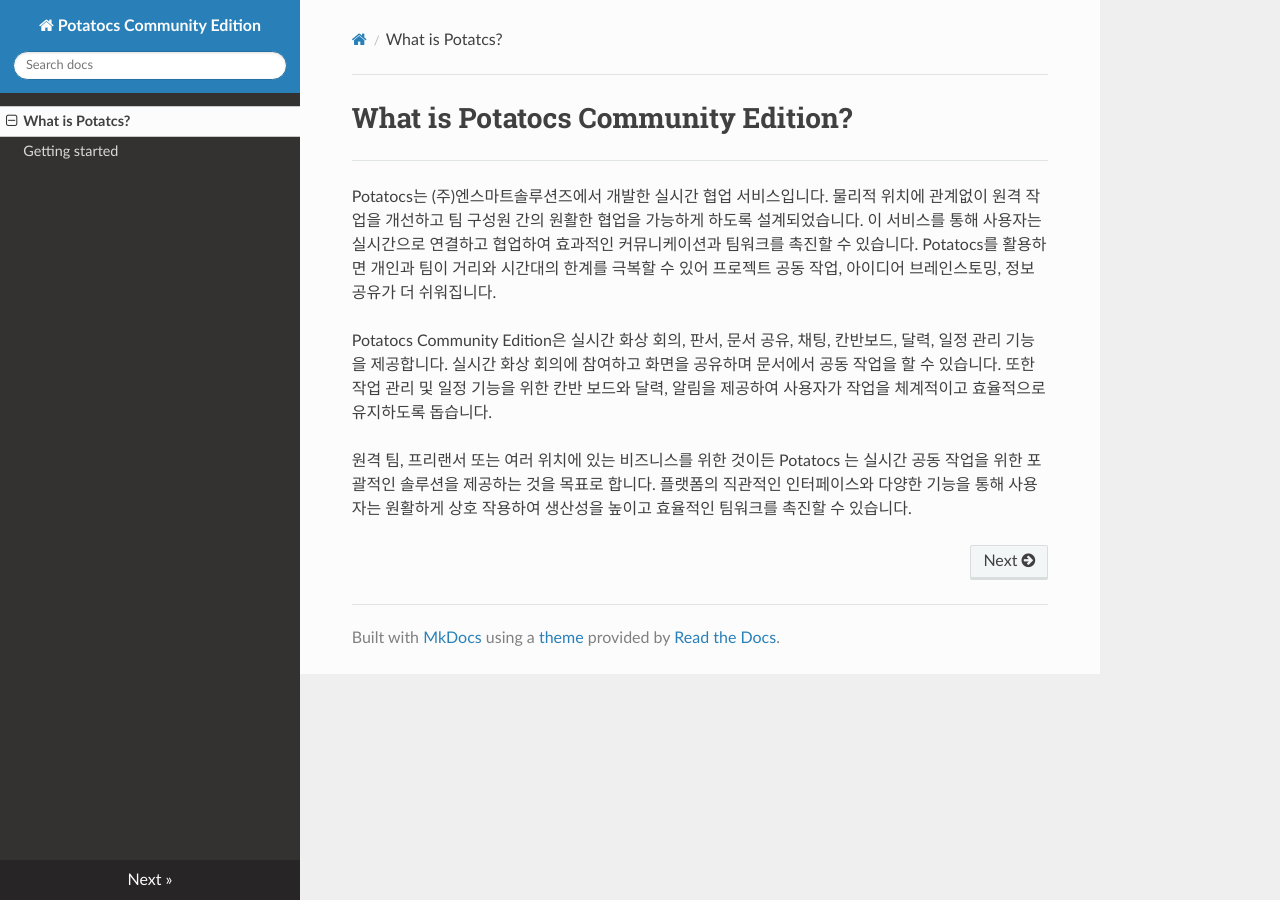
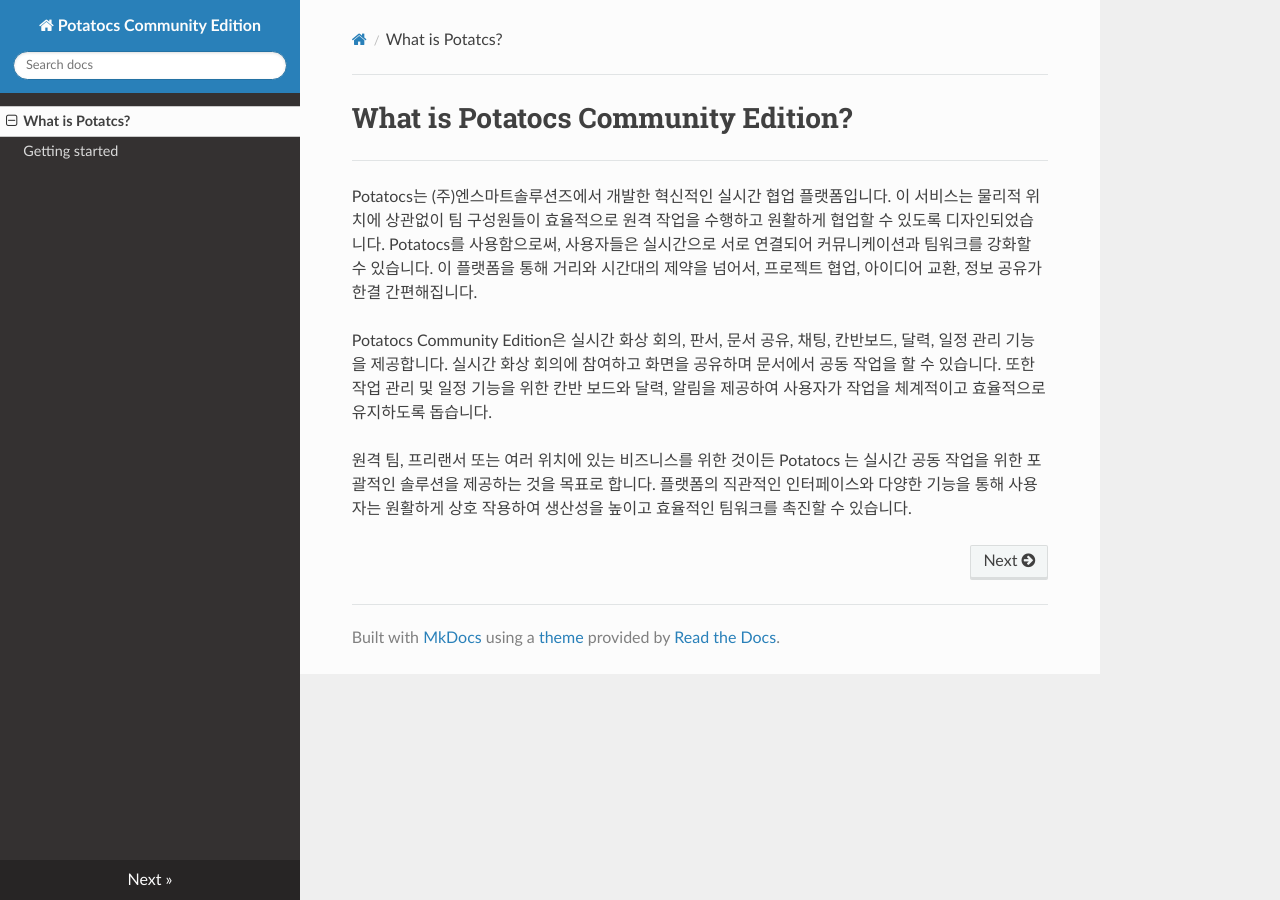
Before and after one commit to potatocs-ce/potatocs-ce-introduction, an MkDocs documentation site: the page built from docs/index.md, in a window 1280 px wide. Built offline with MkDocs 1.6.1, drawn with Linux system fonts in a browser that asks for light colours; nearby versions of some CDN libraries.

Commit message:
[Fixed] index.md

```diff
--- a/docs/index.md
+++ b/docs/index.md
@@ -2,7 +2,7 @@
 
 ---
 
-Potatocs는 (주)엔스마트솔루션즈에서 개발한 실시간 협업 서비스입니다. 물리적 위치에 관계없이 원격 작업을 개선하고 팀 구성원 간의 원활한 협업을 가능하게 하도록 설계되었습니다. 이 서비스를 통해 사용자는 실시간으로 연결하고 협업하여 효과적인 커뮤니케이션과 팀워크를 촉진할 수 있습니다. Potatocs를 활용하면 개인과 팀이 거리와 시간대의 한계를 극복할 수 있어 프로젝트 공동 작업, 아이디어 브레인스토밍, 정보 공유가 더 쉬워집니다.
+Potatocs는 (주)엔스마트솔루션즈에서 개발한 혁신적인 실시간 협업 플랫폼입니다. 이 서비스는 물리적 위치에 상관없이 팀 구성원들이 효율적으로 원격 작업을 수행하고 원활하게 협업할 수 있도록 디자인되었습니다. Potatocs를 사용함으로써, 사용자들은 실시간으로 서로 연결되어 커뮤니케이션과 팀워크를 강화할 수 있습니다. 이 플랫폼을 통해 거리와 시간대의 제약을 넘어서, 프로젝트 협업, 아이디어 교환, 정보 공유가 한결 간편해집니다.
 
 Potatocs Community Edition은 실시간 화상 회의, 판서, 문서 공유, 채팅, 칸반보드, 달력, 일정 관리 기능을 제공합니다. 실시간 화상 회의에 참여하고 화면을 공유하며 문서에서 공동 작업을 할 수 있습니다. 또한 작업 관리 및 일정 기능을 위한 칸반 보드와 달력, 알림을 제공하여 사용자가 작업을 체계적이고 효율적으로 유지하도록 돕습니다.
 
```
